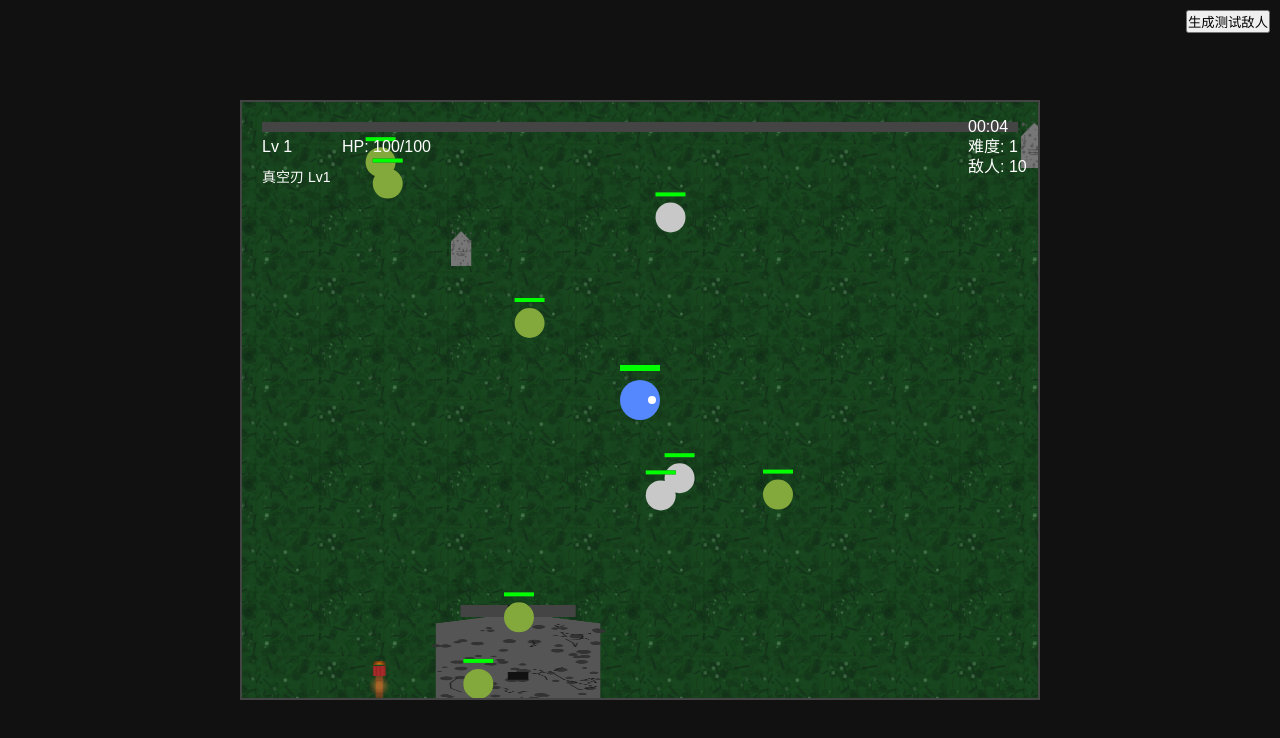
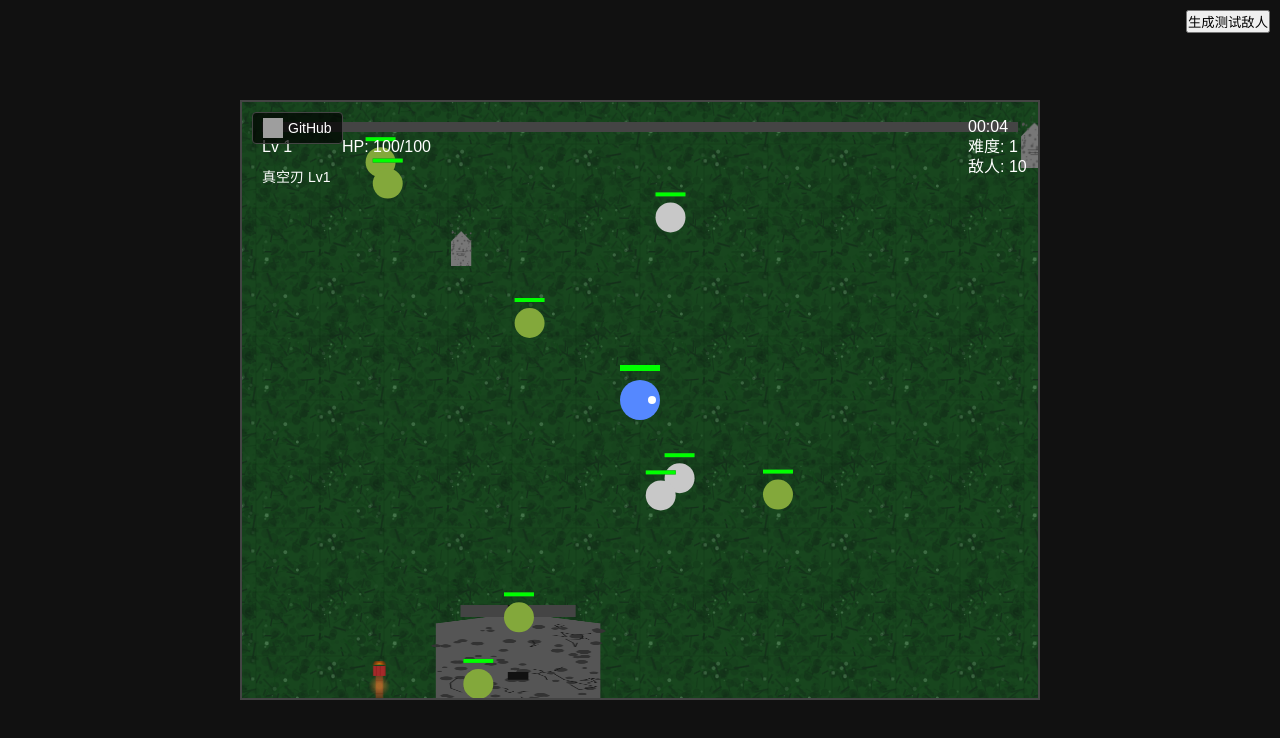
Before and after one commit to kafeifei/DVHero, a plain HTML site: page index.html in a window 1280 px wide. Drawn offline with Linux system fonts and the light colour scheme; grey boxes are pictures that could not be loaded.

Commit message:
在游戏页面左上角添加GitHub仓库链接

```diff
--- a/css/style.css
+++ b/css/style.css
@@ -74,3 +74,31 @@ body {
 .weapon-choice p {
     font-size: 12px;
 }
+
+#github-link {
+    position: absolute;
+    top: 10px;
+    left: 10px;
+    display: flex;
+    align-items: center;
+    background-color: rgba(0, 0, 0, 0.7);
+    color: white;
+    text-decoration: none;
+    padding: 5px 10px;
+    border-radius: 4px;
+    font-size: 14px;
+    z-index: 100;
+    border: 1px solid #444;
+    transition: all 0.3s ease;
+}
+
+#github-link:hover {
+    background-color: rgba(30, 30, 30, 0.9);
+    border-color: #666;
+}
+
+#github-link img {
+    width: 20px;
+    height: 20px;
+    margin-right: 5px;
+}
--- a/index.html
+++ b/index.html
@@ -13,6 +13,10 @@
             <h2>升级！选择一个武器：</h2>
             <div id="weapon-choices"></div>
         </div>
+        <a href="https://github.com/kafeifei/DVHero" target="_blank" id="github-link">
+            <img src="https://github.githubassets.com/images/modules/logos_page/GitHub-Mark.png" alt="GitHub">
+            <span>GitHub</span>
+        </a>
     </div>
 
     <script src="js/utils.js"></script>
```
